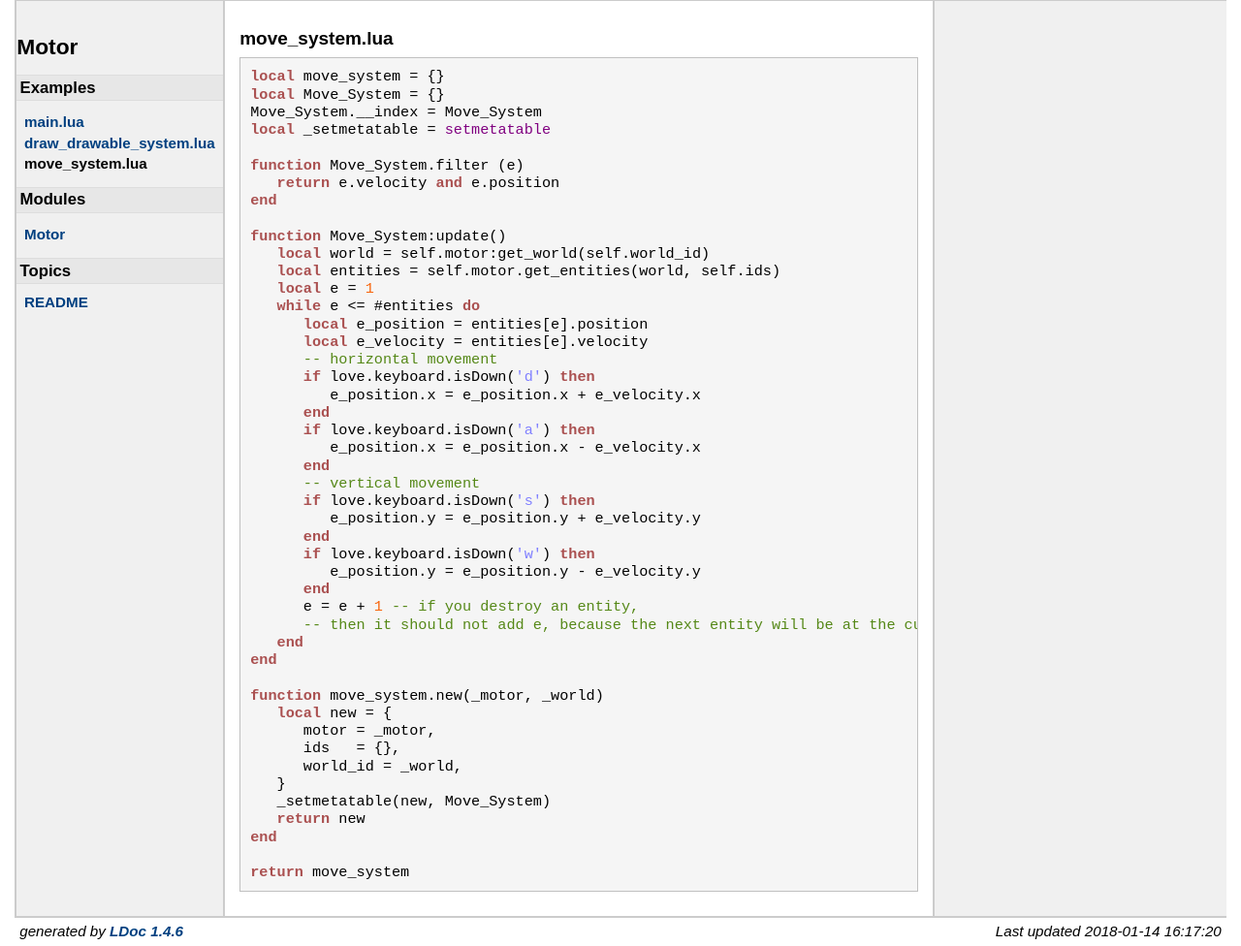
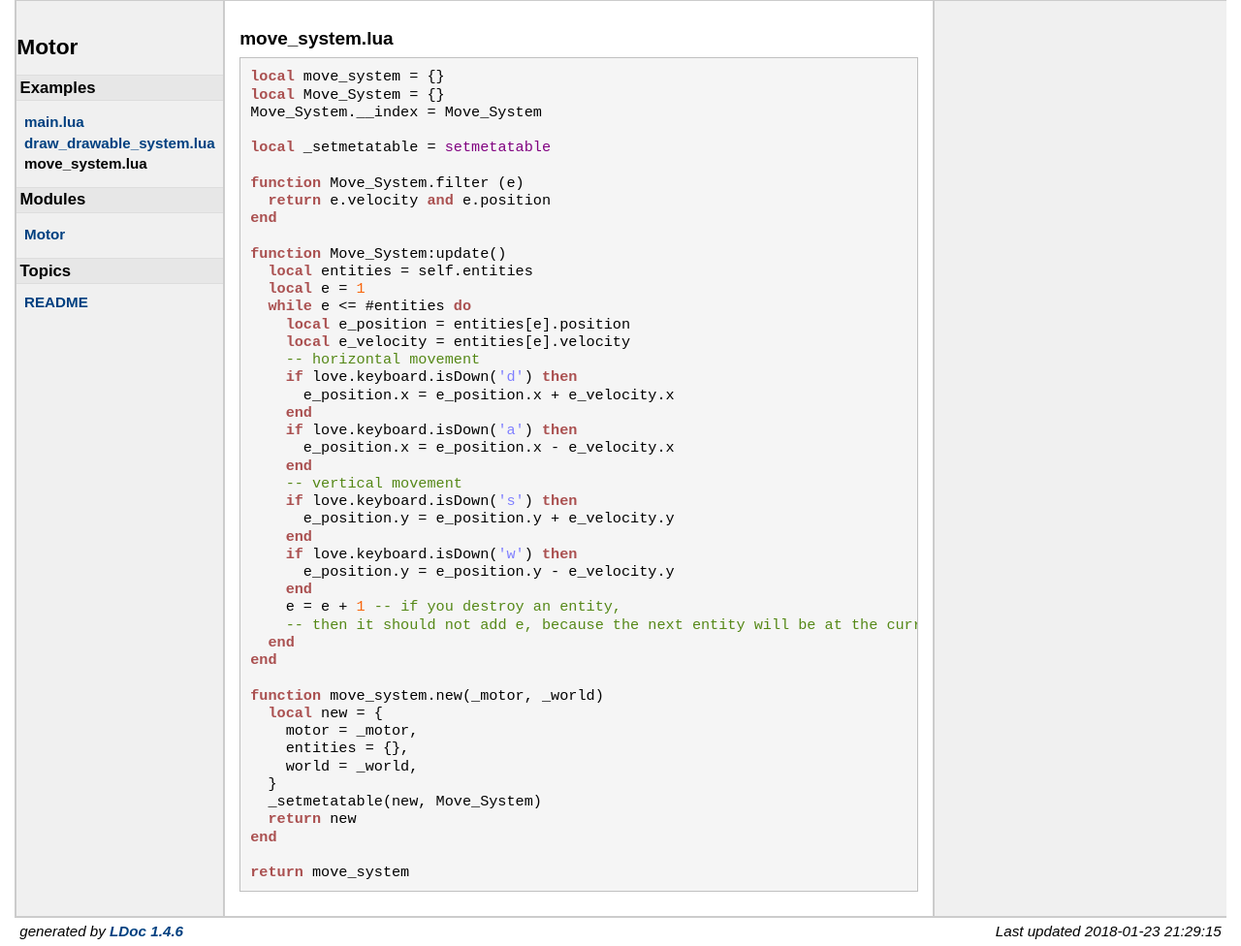
Before and after one commit to Andre-LA/Rotor, a plain HTML site: page doc/examples/move_system.lua.html in a window 1280 px wide. Shown: the whole page at 97% size. Drawn offline with Linux system fonts and the light colour scheme.

Commit message:
motordoc update

```diff
--- a/doc/examples/move_system.lua.html
+++ b/doc/examples/move_system.lua.html
@@ -53,6 +53,7 @@
 <span class="keyword">local</span> move_system = {}
 <span class="keyword">local</span> Move_System = {}
 Move_System.__index = Move_System
+
 <span class="keyword">local</span> _setmetatable = <span class="global">setmetatable</span>
 
 <span class="keyword">function</span> Move_System.filter (e)
@@ -60,36 +61,35 @@ Move_System.__index = Move_System
 <span class="keyword">end</span>
 
 <span class="keyword">function</span> Move_System:update()
-   <span class="keyword">local</span> world = self.motor:get_world(self.world_id)
-   <span class="keyword">local</span> entities = self.motor.get_entities(world, self.ids)
+  <span class="keyword">local</span> entities = self.entities
   <span class="keyword">local</span> e = <span class="number">1</span>
   <span class="keyword">while</span> e &lt;= #entities <span class="keyword">do</span>
     <span class="keyword">local</span> e_position = entities[e].position
     <span class="keyword">local</span> e_velocity = entities[e].velocity
     <span class="comment">-- horizontal movement
-</span>      <span class="keyword">if</span> love.keyboard.isDown(<span class="string">'d'</span>) <span class="keyword">then</span>
+</span>    <span class="keyword">if</span> love.keyboard.isDown(<span class="string">'d'</span>) <span class="keyword">then</span>
       e_position.x = e_position.x + e_velocity.x
     <span class="keyword">end</span>
     <span class="keyword">if</span> love.keyboard.isDown(<span class="string">'a'</span>) <span class="keyword">then</span>
       e_position.x = e_position.x - e_velocity.x
     <span class="keyword">end</span>
     <span class="comment">-- vertical movement
-</span>      <span class="keyword">if</span> love.keyboard.isDown(<span class="string">'s'</span>) <span class="keyword">then</span>
+</span>    <span class="keyword">if</span> love.keyboard.isDown(<span class="string">'s'</span>) <span class="keyword">then</span>
       e_position.y = e_position.y + e_velocity.y
     <span class="keyword">end</span>
     <span class="keyword">if</span> love.keyboard.isDown(<span class="string">'w'</span>) <span class="keyword">then</span>
       e_position.y = e_position.y - e_velocity.y
     <span class="keyword">end</span>
     e = e + <span class="number">1</span> <span class="comment">-- if you destroy an entity,
-</span>      <span class="comment">-- then it should not add e, because the next entity will be at the current e index
-</span>   <span class="keyword">end</span>
+</span>    <span class="comment">-- then it should not add e, because the next entity will be at the current e index
+</span>  <span class="keyword">end</span>
 <span class="keyword">end</span>
 
 <span class="keyword">function</span> move_system.new(_motor, _world)
   <span class="keyword">local</span> new = {
     motor = _motor,
-      ids   = {},
-      world_id = _world,
+    entities = {},
+    world = _world,
   }
   _setmetatable(new, Move_System)
   <span class="keyword">return</span> new
@@ -102,7 +102,7 @@ Move_System.__index = Move_System
 </div> <!-- id="main" -->
 <div id="about">
 <i>generated by <a href="http://github.com/stevedonovan/LDoc">LDoc 1.4.6</a></i>
-<i style="float:right;">Last updated 2018-01-14 16:17:20 </i>
+<i style="float:right;">Last updated 2018-01-23 21:29:15 </i>
 </div> <!-- id="about" -->
 </div> <!-- id="container" -->
 </body>
```
Also changed, not shown: doc/examples/draw_drawable_system.lua.html (+6 -7 lines), doc/examples/main.lua.html (+3 -3 lines), doc/motordoc.html (+1 -1 lines), doc/topics/README.md.html (+1 -1 lines). Lines whose indentation alone changed are shown as unchanged.
